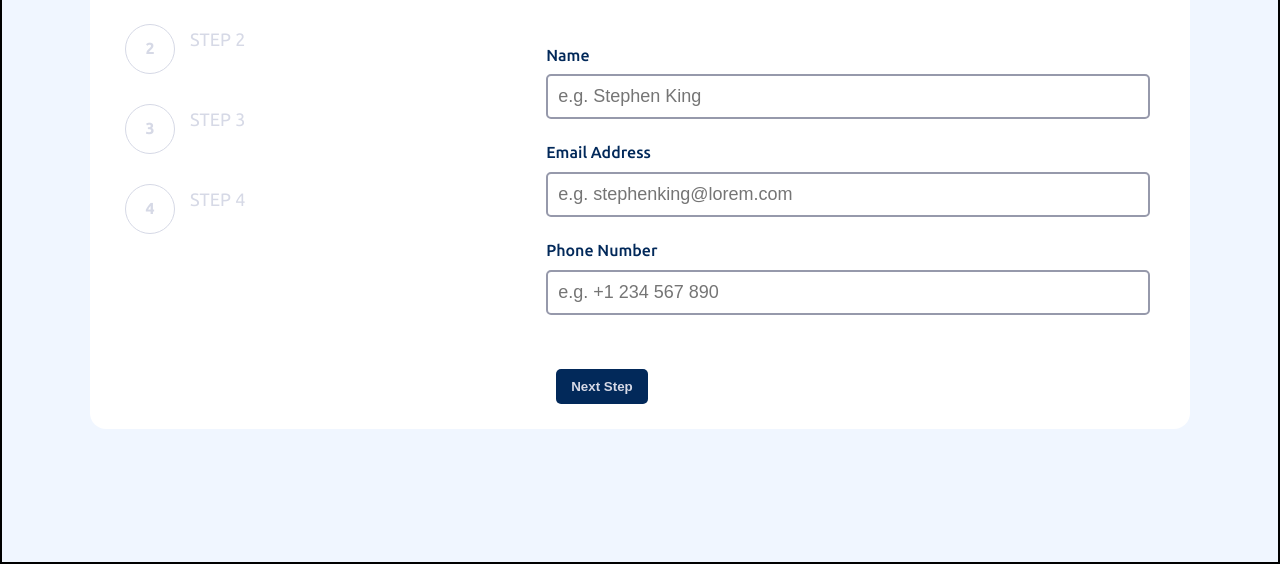
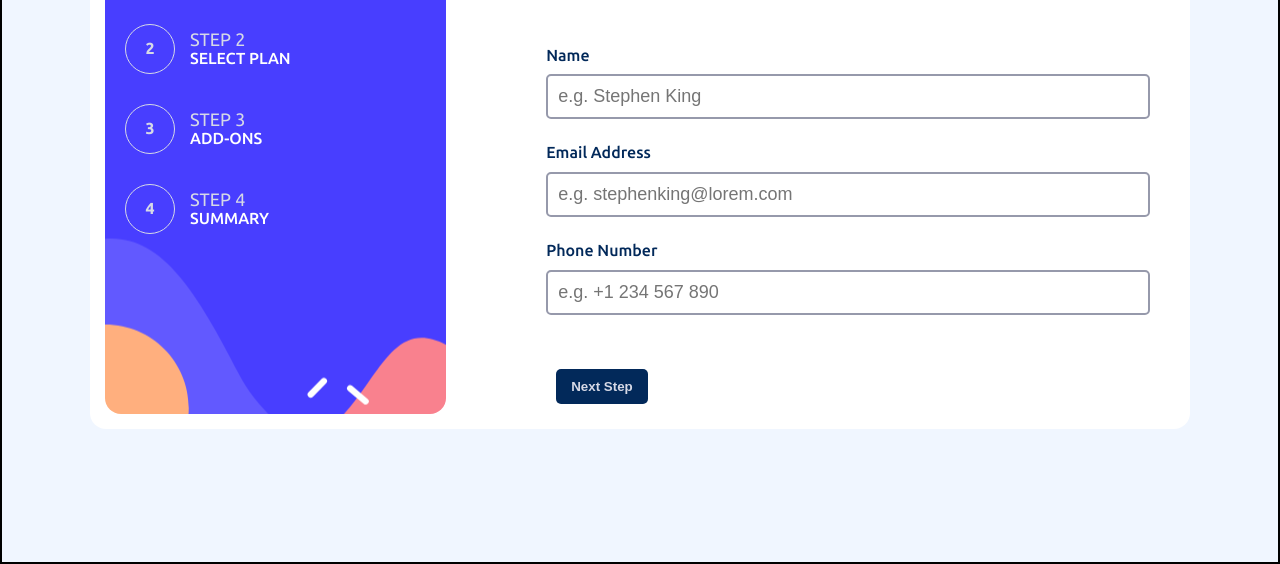
Before and after one commit to borkk85/Multi-step-form-frontend, a plain HTML site: page index.html in a window 1280 px wide. Shown: the part 236-800 px from the top of the page. Drawn offline with Linux system fonts and the light colour scheme.

Commit message:
Update style.css

```diff
--- a/style.css
+++ b/style.css
@@ -67,7 +67,7 @@ body {
   flex-direction: column;
   justify-content: flex-start;
   padding: 30px 20px;
-  background-image: url("..assets/images/bg-sidebar-desktop.svg");
+  background-image: url("/assets/images/bg-sidebar-desktop.svg");
   background-repeat: no-repeat;
   background-position: center;
   background-size: cover;
```
